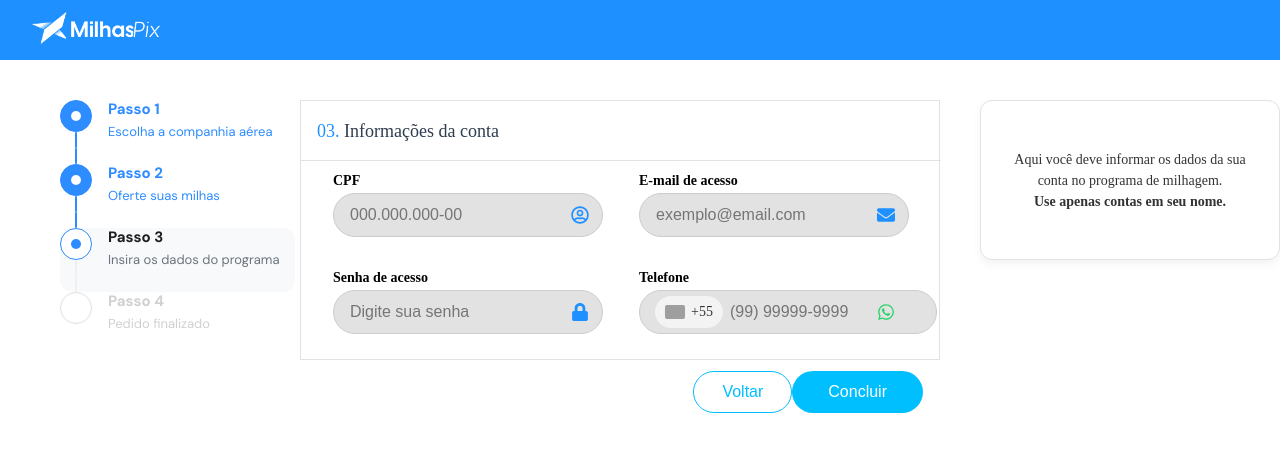
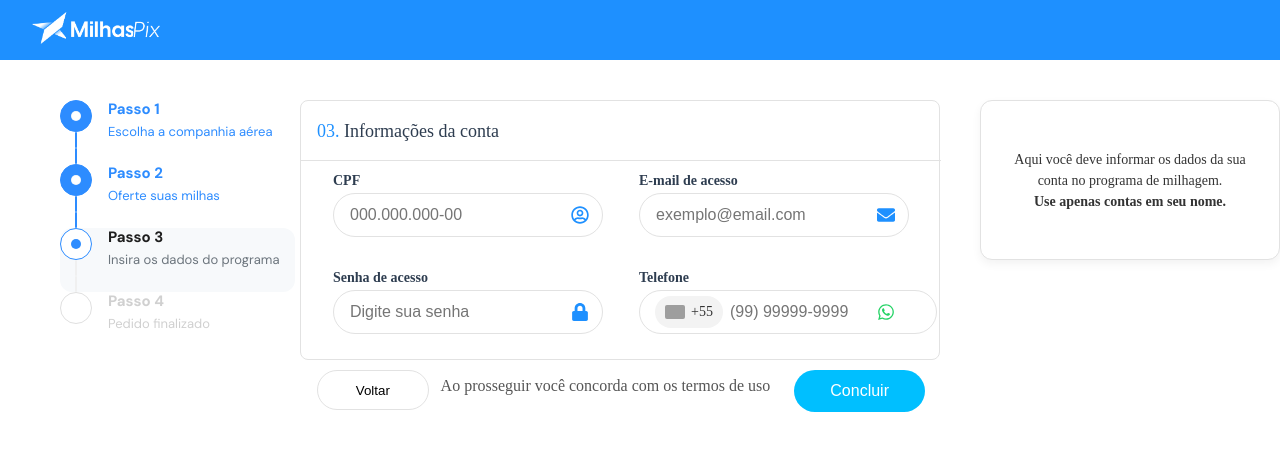
Before and after one commit to vtvianna/milhaspix, a React (Create React App) app: page /passotres in a window 1280 px wide. Shown: the top 452 px of the page. Built offline with nearby package versions, Linux system fonts and the light colour scheme; grey boxes are pictures that could not be loaded.

Commit message:
Ajustando telas principais

```diff
--- a/src/components/layout/ButtonVoltar.module.css
+++ b/src/components/layout/ButtonVoltar.module.css
@@ -1,16 +1,19 @@
 .botaoVoltar {
-  background-color: transparent;
-  border: 1px solid #00bfff;
-  color: #00bfff;
-  padding: 10px 28px;
-  border-radius: 30px;
-  font-size: 16px;
-  font-weight: 500;
-  cursor: pointer;
-  transition: all 0.25s ease;
+width: 112px;
+height: 40px;
+gap: 8px;
+border-radius: 44px;
+border-width: 1px;
+padding-top: 10px;
+padding-right: 24px;
+padding-bottom: 10px;
+padding-left: 24px;
+border: 1px solid #E2E2E2;
+background-color: white;
+
 }
 
 .botaoVoltar:hover {
-  background-color: #00bfff;
-  color: white;
+  background-color: #E2E2E2;
+
 }
--- a/src/components/pages/ListaOfertas.module.css
+++ b/src/components/pages/ListaOfertas.module.css
@@ -12,8 +12,9 @@
 .container {
   border: 2px solid #D9D9D9;
   border-radius: 20px;
-  font-family: 'DM Sans';
+
   width: 1216px;
+  height: 322px;
   display: flex;
   flex-direction: column;
   gap: 20px;
@@ -116,9 +117,13 @@ h1 {
 
 /*  Tabela */
 .tabela {
-  width: 100%;
-  border-collapse: collapse;
-  background: #fff;
+ width: 1170px;
+height: 210px;
+justify-content: space-between;
+top: 248px;
+left: 132px;
+border-collapse: collapse;
+
 }
 
 .tabela th,
@@ -128,14 +133,16 @@ h1 {
 }
 
 .tabela th {
-  font-weight: 600;
+  font-weight: 600px;
   color: #121212;
 }
 
-.tabela thead tr {
-  border-top: 2px solid black;
-  border-bottom: 2px solid black;
+.tabela thead {
+  width: 100%;
+  border-top: 1px solid #000;
+  border-bottom: 1px solid #000;
 }
+
 
 .tabela tr:hover {
   background-color: #f9fafb;
@@ -202,8 +209,8 @@ h1 {
 
 /* Cores personalizadas */
 .statusAtiva {
-  background-color: #d1fae5;
-  color: #047857;
+  background-color: #D1FAE5;
+  color: #065F46;
 }
 
 .statusAtiva .statusDot {
@@ -211,12 +218,13 @@ h1 {
 }
 
 .statusUtilizacao {
-  background-color: #dbeafe;
+  background-color: #C1D8EE;
   color: #1d4ed8;
 }
 
 .statusUtilizacao .statusDot {
-  background-color: #3b82f6;
+ background-color: #C1D8EE;
+
 }
 
 .statusPadrao {
--- a/src/components/pages/PassoDois.js
+++ b/src/components/pages/PassoDois.js
@@ -182,9 +182,12 @@ function PassoDois() {
           </p>
         </div>
 
+
+
         <div className={styles.rankingList}>
-          <label>Ranking das ofertas</label>
-          <ul className={styles.rankingList}>
+          <label className={styles.label_ranking}>Ranking das ofertas</label>
+
+          <ul className={styles.rankingContainerL}>
             {Array.isArray(ranking) && ranking.length > 0 ? (
               ranking.map((item) => {
                 const isUserPosition =
--- a/src/components/pages/PassoDois.module.css
+++ b/src/components/pages/PassoDois.module.css
@@ -95,8 +95,6 @@ letter-spacing: 0%;
   flex-direction: column;
   align-items: flex-start;
   margin: 0 auto;
-
-
 }
 
 .receber {
@@ -110,17 +108,18 @@ letter-spacing: 0%;
 
 /* botões das companhias */
 .programaBtn {
-  width: 143px;
+ width: 143px;
   height: 44px;
   gap: 8px;
-
   padding: 12px 8px;
   border-radius: 56px;
-  border: 2px;
-  border-color: #1E90FF;
+  border: 2px solid transparent;
   display: flex;
   justify-content: center;
   align-items: center;
+  background-color: #fff;
+  transition: border-color 0.2s ease, background-color 0.2s ease;
+  cursor: pointer;
 }
 
 .programaBtn:hover {
@@ -128,13 +127,12 @@ letter-spacing: 0%;
 }
 
 .programaBtn.ativo {
-  border-color: #007bff;
-  background-color: #e6f0ff;
+ border-color: #007bff;
+  background-color: white;
 }
 
 
 .badge {
-
   display: flex;
   justify-content: flex-end;
   align-items: center;
@@ -240,8 +238,6 @@ color: #DC2B2B;
 
 }
 .p{
-  max-width: 100%;
-  font-family: 'DM Sans', sans-serif;
   font-weight: 500;
   font-style: normal;
   font-size: 14px;
@@ -254,7 +250,6 @@ color: #DC2B2B;
 
 .rankingContainer {
  width: 248px;
-
   border-radius: 8px;
   padding: 16px;
   display: flex;
@@ -266,22 +261,49 @@ color: #DC2B2B;
 
 .rankingList {
   list-style: none;
-  width: 100%;
-
-  border: 1px solid #E2E2E2;
+  width: 248px;
+  height: 223px;
   display: flex;
   flex-direction: column;
   gap: 8px;
+
+
 }
 
+.rankingContainerL{
+list-style: none;
+  width: 248px;
+  height: 192px;
+  gap: 8px;
+  border-radius: 8px;
+  border: 1px solid #E2E2E2;
+
+}
+
+
+
+
+
 .rankingItem {
-  display: flex;
-  justify-content: space-between;
-  align-items: center;
-  padding: 0.6rem 0;
-  border-bottom: 1px solid #e0e0e0;
-  font-size: 16px;
-  background-color: #fff;
+width: 248;
+height: 38px;
+gap: 8px;
+padding-right: 16px;
+padding-left: 8px;
+border-bottom-width: 1px;
+
+
+}
+
+.label_ranking{
+width: 248px;
+height: 23px;
+font-style: Medium;
+font-size: 16px;
+line-height: 28px;
+letter-spacing: 0%;
+vertical-align: middle;
+
 }
 
 .ranking_titulo{
@@ -336,8 +358,8 @@ border-radius: 40px;
 
 /* botão prosseguir (igual ao PassoTrês) */
 .botao_container {
-   width: 640px;               /* mesma largura do container */
-  margin-left: 0;             /* garante alinhamento com a borda esquerda */
+   width: 640px;
+  margin-left: 0;
   display: flex;
   justify-content: flex-end;
   padding: 16px;
--- a/src/components/pages/PassoTres.js
+++ b/src/components/pages/PassoTres.js
@@ -214,8 +214,15 @@ function PassoTres() {
           </div>
 
           {/* Botões de navegação */}
+
 <div className={styles.botao_container}>
   <ButtonVoltar texto="Voltar" to="/passodois" />
+
+  {/* Texto entre os botões */}
+  <p className={styles.termosTexto}>
+    Ao prosseguir você concorda com os termos de uso
+  </p>
+
   <Button
     texto="Concluir"
     to="/passoquatro"
--- a/src/components/pages/PassoTres.module.css
+++ b/src/components/pages/PassoTres.module.css
@@ -26,6 +26,7 @@ body {
   gap: 32px;
   border: 1px solid #E2E2E2;
   opacity: 1;
+  border-radius: 8px;
 }
 
 .container_titulo {
@@ -60,37 +61,46 @@ letter-spacing: 0;
 
 /*  BOTÃO  */
 .botao_container {
-  width: 100%;
+     width: 640px;
+  margin-left: 0;
   display: flex;
   justify-content: flex-end;
   padding: 16px;
   position: relative;
+  top: -1px;
 }
 
 .prosseguirBtn {
-  width: 142px;
-  height: 40px;
-  border-radius: 44px;
-  background: #ccc;
-  color: #fff;
-  font-size: 14px;
-  font-weight: bold;
-  cursor: not-allowed;
+ width: 143px;
+  height: 44px;
   gap: 8px;
-  padding-top: 10px;
-  padding-bottom: 10px;
-  padding-right: 24px;
-  padding-left: 24px;
+  padding: 12px 8px;
+  border-radius: 56px;
+  border: 2px solid transparent;
+  display: flex;
+  justify-content: center;
+  align-items: center;
+  background-color: #fff;
+  transition: border-color 0.2s ease, background-color 0.2s ease;
+  cursor: pointer;
 }
 
 .prosseguirBtn.ativo {
   background-color: #1E90FF;
   cursor: pointer;
+  background-color: white;
 }
 
-.prosseguirBtn.ativo:hover {
-  background: #1E90FF;
+.termosTexto {
+  width: 344px;
+  height: 28px;
+  color: #555;
+  margin: 0 12px;
+  white-space: nowrap;
+  align-self: center;
 }
+
+
 
 /* CAMPOS */
 .container_campos {
@@ -116,6 +126,13 @@ letter-spacing: 0;
   display: flex;
   flex-direction: column;
   font-size: 14px;
+  color: #2E3D50;
+  font-weight: 'font-weight/font-medium';
+  font-style: Medium;
+  font-size: 'font-size/text-lg';
+  line-height: 'line-height/leading-7';
+  letter-spacing: 0%;
+
 }
 
 .campo label {
@@ -283,15 +300,14 @@ letter-spacing: 0;
 .input {
   width: 298px;
   height: 44px;
-  border: 1px solid #ccc;
+  border: 1px solid #E2E2E2;
   border-radius: 44px;
   padding: 10px 40px 10px 16px;
   font-size: 16px;
   color: #2e3d50;
-  background-color: #e2e2e2;
   outline: none;
   box-sizing: border-box;
-  transition: border-color 0.2s, background-color 0.2s;
+
 }
 
 .input:focus {
```
Lines whose indentation alone changed are shown as unchanged.
